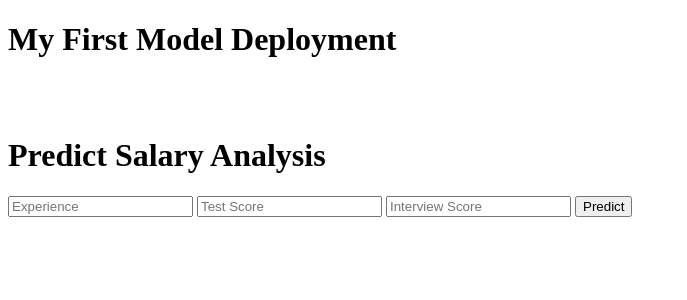
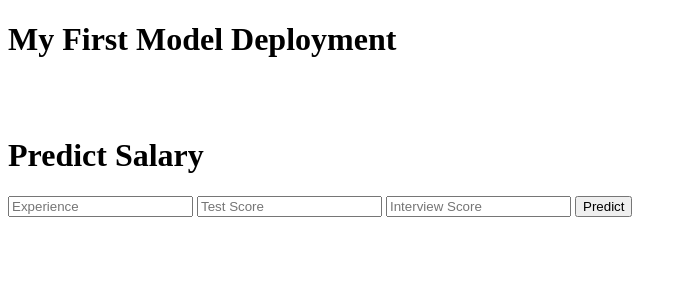
Before and after one commit to naveenmechu/Deployment, a Flask app: page / in a window 1280 px wide. Shown: the top 300 px of the page, without its empty margins (0-687 px from the left). Run offline with Flask 2, Linux system fonts and the light colour scheme; parts of the project's set-up code (start-up, migrations or seed data) failed here and were passed over.

Commit message:
Update index.html

```diff
--- a/templates/index.html
+++ b/templates/index.html
@@ -15,7 +15,7 @@
  <div class="login">
 	<h1>My First Model Deployment</h1>
 </br></br>
-<h1>Predict Salary Analysis</h1>
+<h1>Predict Salary </h1>
 
      <!-- Main Input For Receiving Query to our ML -->
     <form action="{{ url_for('predict')}}"method="post">
```
